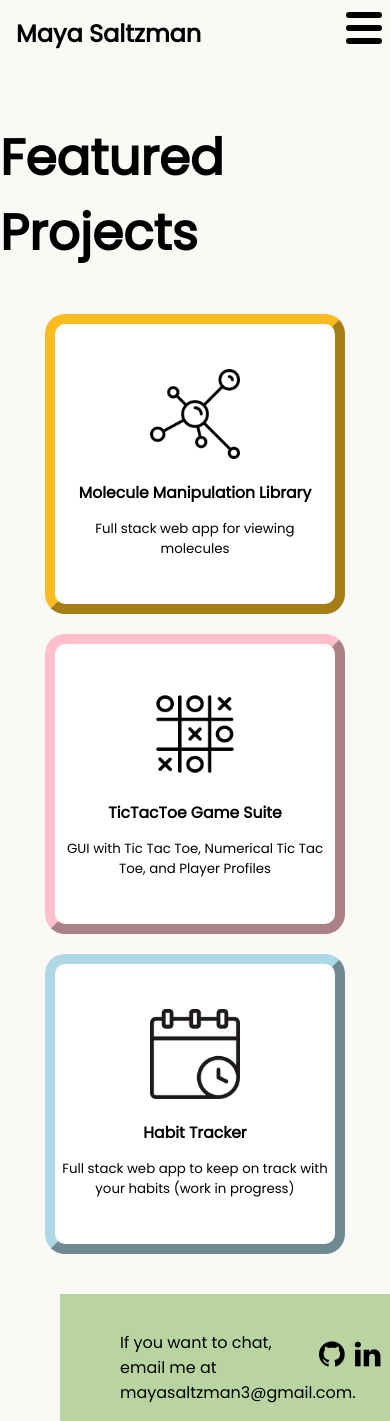
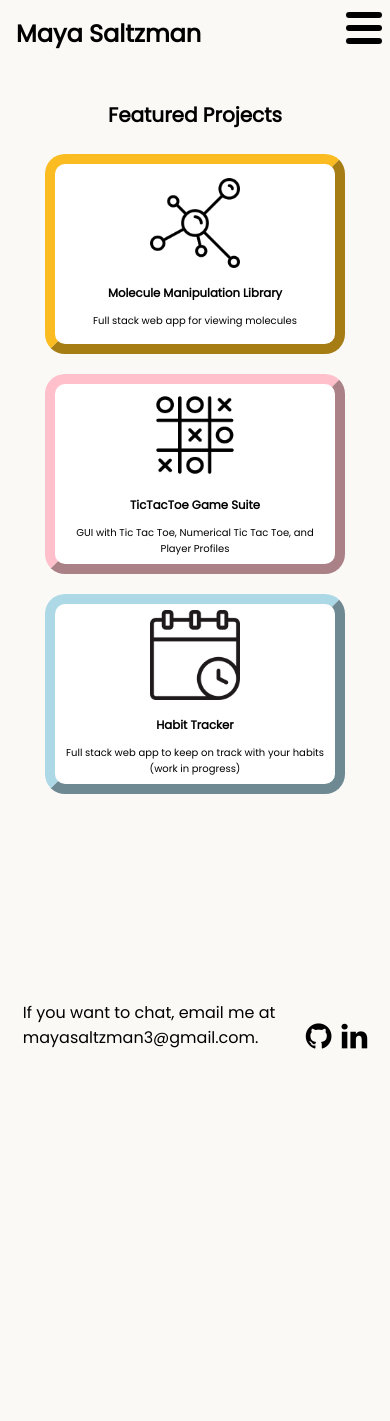
Before and after one commit to mayasaltzman/PersonalWebsiteV2, a React (Create React App) app in the folder my-site/: page /projects in a window 390 px wide. After the commit the page ends 1066 px from the top, so only its background shows below. Built offline with nearby package versions, Linux system fonts and the light colour scheme.

Commit message:
made changes to a few pages to look better on smaller screen sizes

```diff
--- a/my-site/src/components/Contact.css
+++ b/my-site/src/components/Contact.css
@@ -1,6 +1,5 @@
 #contact{
-   padding-top: 20px;
-   background-color: #b9d4a0;
+   padding-top: 150px;
    width: 100%;
 }
 
@@ -26,3 +25,14 @@
 #socials:hover{
    color: rgba(0, 0, 0, 0.703);
 }
+
+@media (max-width: 650px) {
+   #footer{
+      display: flex;
+      justify-content: center;
+      align-items: center;
+      padding-left: 0px;
+   }
+
+
+}
--- a/my-site/src/components/pages/experience.css
+++ b/my-site/src/components/pages/experience.css
@@ -43,3 +43,29 @@ h1{
 .button:hover{
     transform: scale(1.05);
 }
+
+@media (max-width: 650px) {
+    h1{
+        text-align: center;
+    }
+}
+
+@media only screen and (max-width: 320px) {
+    .button{
+        width: 200px;
+        height: 200px;
+        font-size: 10px;
+    }
+
+    .button h3{
+        font-size: 10px;
+    }
+
+    #kenna-logo{
+        width: 100px;
+        height: 100px;
+    }
+
+
+
+}
--- a/my-site/src/components/pages/home.css
+++ b/my-site/src/components/pages/home.css
@@ -66,3 +66,14 @@ h1{
     }
 
 }
+
+@media only screen and (max-width: 320px) {
+    h1{
+        font-size: 30px;
+    }
+
+    #body p{
+        width: 70%;
+        font-size: 15px;
+    }
+}
--- a/my-site/src/components/pages/kenna.css
+++ b/my-site/src/components/pages/kenna.css
@@ -78,3 +78,17 @@
 #term-header {
     color: rgb(213, 0, 0);
 }
+
+@media (max-width: 950px) {
+
+    #workterm-buttons button {
+        font-size: 15px;
+    }
+
+    .text-sections p {
+        font-size: 10px;
+    }
+
+
+
+}
--- a/my-site/src/components/pages/projects.css
+++ b/my-site/src/components/pages/projects.css
@@ -51,4 +51,16 @@
         align-items: center;
     }
 
+    #featured{
+        text-align: center;
+        font-size: 20px;
+    }
+
+    .project{
+        width: 100x;
+        height: 200px;
+        font-size: 10px;
+
+    }
+
 }
--- a/my-site/src/components/pages/projects.js
+++ b/my-site/src/components/pages/projects.js
@@ -5,7 +5,7 @@ import "./projects.css"
 const projects = () => {
     return (
         <div>
-            <h1>Featured Projects</h1>
+            <h1 id='featured'>Featured Projects</h1>
             <div id='buttons'>
                 <Link to="https://github.com/mayasaltzman/Molecule-Manipulation-Library" class="project-link"><button class="project" id='p1'><img src="molecule.png" alt="Black and white cartoon molecule" id='molecule' /><h3>Molecule Manipulation Library</h3>Full stack web app for viewing molecules</button></Link>
                 <Link to="https://github.com/mayasaltzman/TicTacToe-Game-Suite" class="project-link"><button class="project" id='p2'><img src="tictactoe.png" alt="Black and white cartoon tic tac toe game" id='molecule'/><h3>TicTacToe Game Suite</h3>GUI with Tic Tac Toe, Numerical Tic Tac Toe, and Player Profiles</button></Link>
```
Also changed, not shown: my-site/src/App.css (line endings or trailing spaces).
